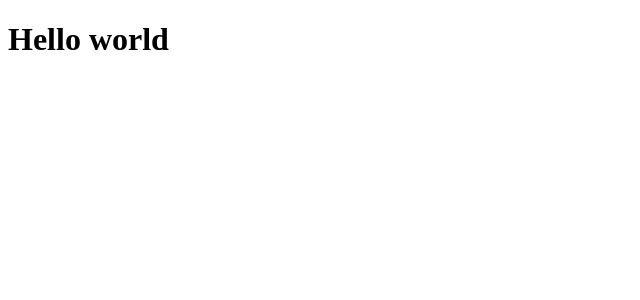
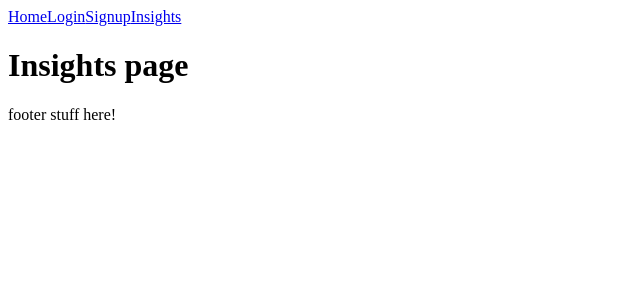
Before and after one commit to oslabs-beta/ASTRO, a React app: page /insights in a window 1280 px wide. Shown: the top 300 px of the page, without its empty margins (0-640 px from the left). Built offline with nearby package versions, Linux system fonts and the light colour scheme.

Commit message:
Added skeleton for client side, resolved issue with webpack

```diff
--- a/package.json
+++ b/package.json
@@ -63,6 +63,7 @@
     "react": "^17.0.2",
     "react-dom": "^17.0.2",
     "react-redux": "^7.2.6",
+    "react-router-dom": "^6.2.2",
     "sass": "^1.49.9",
     "sass-loader": "^12.6.0",
     "style-loader": "^3.3.1",
--- a/src/App.jsx
+++ b/src/App.jsx
@@ -1,10 +1,32 @@
 import React from 'react';
+import Home from './pages/Home.jsx';
+import Login from './pages/Login.jsx';
+import Signup from './pages/Signup.jsx';
+import PageNotFound from './pages/PageNotFound.jsx';
+import Insights from './pages/Insights.jsx';
+
+import { BrowserRouter as Router, Routes, Route, Link} from 'react-router-dom';
 
 function App() {
     return (
-        <div>
-            <h1>Hello world</h1>
-        </div>
+        <>
+        <Router>
+            <nav>
+                <Link to="/">Home</Link>
+                <Link to="/login">Login</Link>
+                <Link to="/signup">Signup</Link>
+                <Link to="/insights">Insights</Link>
+            </nav>
+            <Routes>
+                <Route path="/" element={<Home />} />
+                <Route path="/login" element={<Login />} />
+                <Route path="/signup" element={<Signup />} />
+                <Route path="/insights" element={<Insights />} />
+                <Route path="/*" element={<PageNotFound />} />
+            </Routes>
+            <footer>footer stuff here!</footer>
+        </Router>
+        </>
     )
 }
 
--- a/src/index.js
+++ b/src/index.js
@@ -2,4 +2,4 @@ import React from 'react';
 import { render } from 'react-dom'
 import App from './App.jsx'
 
-render(<App/>, document.getElementById('root'));
+render(<React.StrictMode><App/></React.StrictMode>, document.getElementById('root'));
--- /dev/null
+++ b/src/pages/Home.jsx
@@ -0,0 +1,11 @@
+import React from 'react';
+
+function Home() {
+    return (
+        <div>
+            <h1>Home Page</h1>
+        </div>
+    )
+}
+
+export default Home;
--- /dev/null
+++ b/src/pages/Insights.jsx
@@ -0,0 +1,11 @@
+import React from 'react';
+
+function Insights(){
+    return (
+        <div>
+            <h1>Insights page</h1>
+        </div>
+    );
+}
+
+export default Insights;
--- /dev/null
+++ b/src/pages/Login.jsx
@@ -0,0 +1,11 @@
+import React from 'react';
+
+function Login() {
+    return (
+        <div>
+            <h1>Login page</h1>
+        </div>
+    )
+};
+
+export default Login;
--- /dev/null
+++ b/src/pages/PageNotFound.jsx
@@ -0,0 +1,11 @@
+import React from 'react';
+
+function PageNotFound() {
+    return (
+        <div>
+            <h1>Page not found</h1>
+        </div>
+    )
+};
+
+export default PageNotFound;
--- /dev/null
+++ b/src/pages/Signup.jsx
@@ -0,0 +1,11 @@
+import React from 'react';
+
+function Signup(){
+    return (
+        <div>
+            <h1>Signup Page</h1>
+        </div>
+    )
+};
+
+export default Signup;
--- a/webpack.config.js
+++ b/webpack.config.js
@@ -1,5 +1,6 @@
 const HWP = require('html-webpack-plugin');
 const path = require('path');
+const webpack = require('webpack');
 
 module.exports = {
   mode: process.env.NODE_ENV,
@@ -41,9 +42,10 @@ module.exports = {
     })
   ],
   devServer: {
+    historyApiFallback: true,
     static: {
-      publicPath: '/dist',
-      directory: path.resolve(__dirname, 'dist')
+      directory: path.resolve(__dirname, 'dist'),
+      publicPath: '/build'
     },
     proxy: {
       '/api': 'http://localhost:1111',
```
Also changed, not shown: src/components/MainContainer.jsx (added), 4 other files (tests, documents, lock files or other folders).
